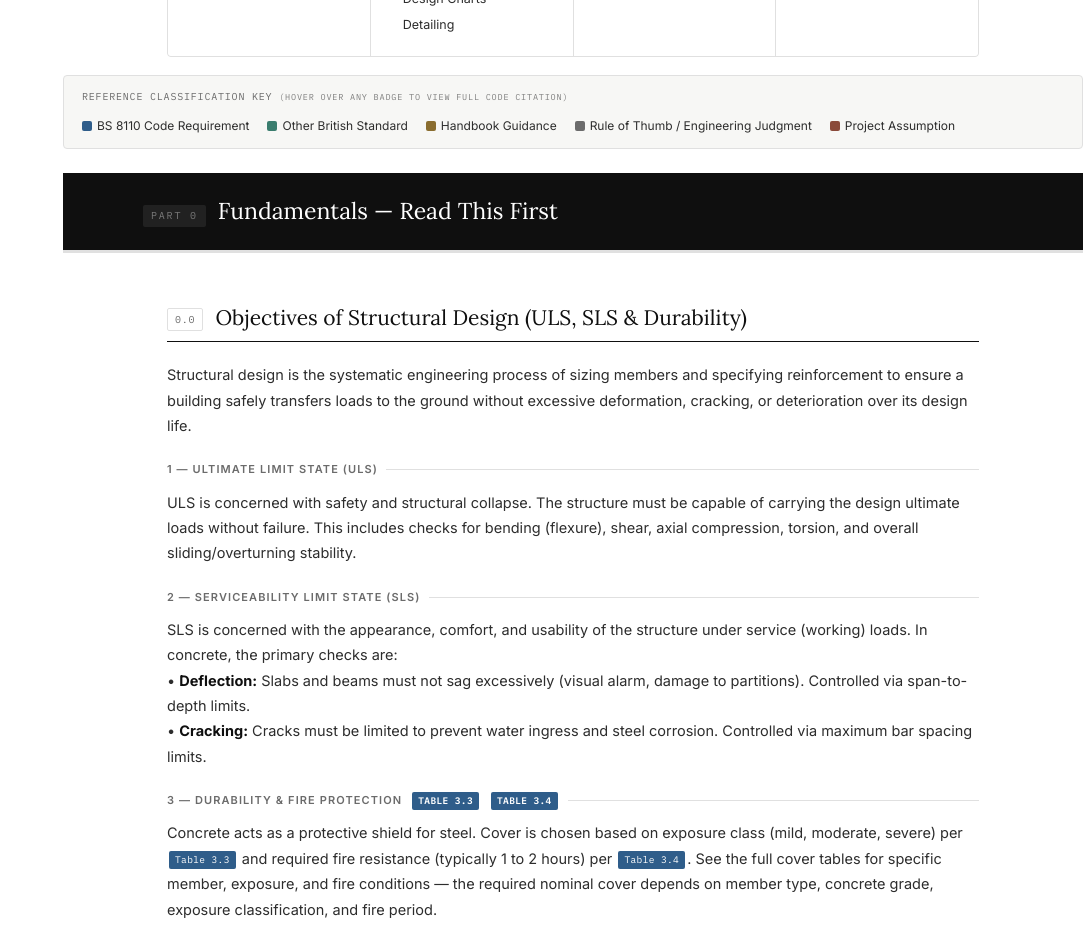
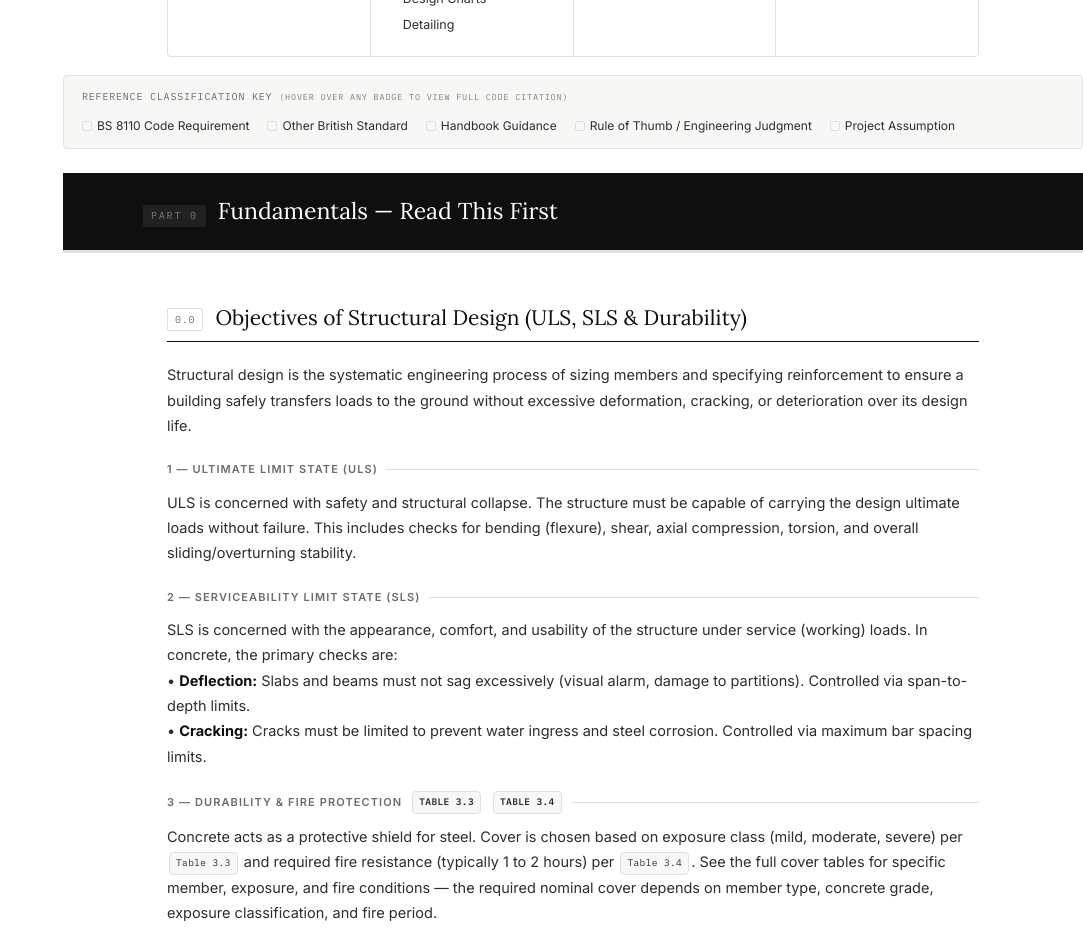
Before and after one commit to awojidejoseph0714-eng/manual-design, a Next.js app: page / in a window 1280 px wide. Shown: the part 1240-2175 px from the top of the page, without its empty margins (197-1280 px from the left). Built offline with nearby package versions, Linux system fonts and the light colour scheme; no server answers.

Commit message:
fix: Update UI colors to strict B/W and add subtle cross-reference anchor links

```diff
--- a/app/globals.css
+++ b/app/globals.css
@@ -336,28 +336,19 @@ p strong { color: var(--black); }
    ===================================== */
 /* Shared badge base */
 .cl, .ref-code, .ref-standard, .ref-handbook, .ref-thumb, .ref-assumption {
-  display: inline-block; color: var(--white);
-  font-family: var(--mono); font-size: 9.5px; padding: 1px 6px;
-  border-radius: 2px; letter-spacing: 0.04em;
+  display: inline-block; background: var(--light-bg); color: var(--dark-gray);
+  border: 1px solid var(--rule);
+  font-family: var(--mono); font-size: 9.5px; padding: 2px 6px;
+  border-radius: 4px; letter-spacing: 0.04em;
   vertical-align: middle; margin: 0 2px; white-space: nowrap;
   cursor: help;
-  transition: transform 0.15s ease, filter 0.15s ease, box-shadow 0.15s ease;
+  transition: all 0.15s ease;
 }
 .cl:hover, .ref-code:hover, .ref-standard:hover, .ref-handbook:hover, .ref-thumb:hover, .ref-assumption:hover {
-  filter: brightness(1.15);
-  box-shadow: 0 2px 4px rgba(0,0,0,0.25);
-  transform: translateY(-1px);
+  background: var(--black);
+  color: var(--white);
+  border-color: var(--black);
 }
-/* 1. BS 8110 Code Requirement — blueprint blue */
-.cl, .ref-code { background: var(--accent); }
-/* 2. Other British Standard (BS 6399, BS 648, etc.) — muted teal */
-.ref-standard { background: #3a7d6e; }
-/* 3. Handbook Guidance (Oyenuga, Arya, Reynolds) — warm amber */
-.ref-handbook { background: #8a6d2f; }
-/* 4. Rule of Thumb / Engineering Judgment — slate grey */
-.ref-thumb { background: var(--mid-gray); }
-/* 5. Project Assumption (worked examples) — soft red-brown */
-.ref-assumption { background: #8a4a3a; }
 
 /* =====================================
    REFERENCE LEGEND
@@ -380,12 +371,8 @@ p strong { color: var(--black); }
 .ref-legend-item .swatch {
   display: inline-block; width: 10px; height: 10px;
   border-radius: 2px;
+  background: var(--light-bg); border: 1px solid var(--rule);
 }
-.ref-legend-item .swatch.code { background: var(--accent); }
-.ref-legend-item .swatch.standard { background: #3a7d6e; }
-.ref-legend-item .swatch.handbook { background: #8a6d2f; }
-.ref-legend-item .swatch.thumb { background: var(--mid-gray); }
-.ref-legend-item .swatch.assumption { background: #8a4a3a; }
 
 /* =====================================
    CARDS
@@ -404,14 +391,15 @@ p strong { color: var(--black); }
    FORMULA / CODE BLOCK
    ===================================== */
 .formula {
-  background: var(--code-bg); color: var(--code-text);
+  background: var(--light-bg); color: var(--black);
+  border: 1px solid var(--rule);
   font-family: var(--mono); font-size: 12.5px;
   padding: 16px 20px; margin: 14px 0;
   border-radius: var(--radius); line-height: 2;
   overflow-x: auto; -webkit-overflow-scrolling: touch;
   white-space: pre;
 }
-.formula span { color: var(--code-yellow); }
+.formula span { color: var(--mid-gray); }
 
 /* =====================================
    TABLES
@@ -530,7 +518,7 @@ ul.check li::before {
 .building-card .ref-standard,
 .building-card .ref-handbook,
 .building-card .ref-thumb,
-.building-card .ref-assumption { background: rgba(255,255,255,0.15); color: var(--white); }
+.building-card .ref-assumption { background: var(--black); color: var(--white); border-color: var(--black); }
 
 /* =====================================
    GLOSSARY
--- a/app/page.tsx
+++ b/app/page.tsx
@@ -887,8 +887,8 @@ Check: Actual short span / d &le; Allowable span / d &rarr; Deflection is satisf
         <div class="section-header"><span class="step-num">STEP ST6</span><h2>Flexural Design &amp; Deflection</h2></div>
         <p>Stairs are designed identically to one-way solid slabs <span class="ref-code" title="BS 8110-1:1997">Cl. 3.10.1.1</span>.</p>
         <ul class="check">
-          <li><strong>Flexure:</strong> Calculate K = M / (b&middot;d&sup2;&middot;f<sub>cu</sub>), z, and A<sub>s</sub> exactly as a slab. The depth "d" is based on the waist thickness.</li>
-          <li><strong>Deflection Check:</strong> Check span/effective-depth ratio as per slabs. Because stairs often span 3-5m and have a waist of 150-200mm, deflection is usually the governing criteria <span class="ref-thumb">Deflection governs</span>.</li>
+          <li><strong>Flexure:</strong> Calculate K = M / (b&middot;d&sup2;&middot;f<sub>cu</sub>), z, and A<sub>s</sub> exactly as a <a href="#s6" style="color:inherit; text-decoration:underline; text-decoration-style:dotted; text-underline-offset:2px;" title="Go to Slabs Flexural Design">slab</a>. The depth "d" is based on the waist thickness.</li>
+          <li><strong>Deflection Check:</strong> Check span/effective-depth ratio as per <a href="#s8" style="color:inherit; text-decoration:underline; text-decoration-style:dotted; text-underline-offset:2px;" title="Go to Slabs Deflection Check">slabs</a>. Because stairs often span 3-5m and have a waist of 150-200mm, deflection is usually the governing criteria <span class="ref-thumb">Deflection governs</span>.</li>
           <li><strong>Shear:</strong> Shear is rarely critical for stairs due to their thickness relative to their span. Check v &le; v<sub>c</sub>.</li>
         </ul>
         <div class="backtotop"><a href="#top">&uarr; back to top</a></div>
@@ -1205,7 +1205,7 @@ Check: actual span/d &le; allowable span/d</div>
         <p>Where A<sub>c</sub> is the concrete area per meter, and A<sub>sc</sub> is the area of vertical steel per meter <span class="ref-code" title="BS 8110-1:1997">Cl. 3.9.3.6.2</span>.</p>
 
         <h3>Significant Bending (In-Plane or Out-of-Plane)</h3>
-        <p>For walls subjected to significant moments, design the cross-section similar to a column using strain compatibility or column interaction design charts <span class="ref-code" title="BS 8110-1:1997">Cl. 3.9.3.6.1</span>. If the wall is acting as a retaining wall, design a 1m strip as a cantilever beam for out-of-plane flexure.</p>
+        <p>For walls subjected to significant moments, design the cross-section similar to a <a href="#c5" style="color:inherit; text-decoration:underline; text-decoration-style:dotted; text-underline-offset:2px;" title="Go to Columns Bending">column</a> using strain compatibility or column interaction design charts <span class="ref-code" title="BS 8110-1:1997">Cl. 3.9.3.6.1</span>. If the wall is acting as a retaining wall, design a 1m strip as a cantilever beam for out-of-plane flexure.</p>
         <div class="backtotop"><a href="#top">&uarr; back to top</a></div>
       </section>
 
@@ -1215,7 +1215,7 @@ Check: actual span/d &le; allowable span/d</div>
         <ul class="check">
           <li>Check that v &le; 0.8&radic;f<sub>cu</sub> or 5 N/mm&sup2; (whichever is less) <span class="ref-code" title="BS 8110-1:1997">Cl. 3.9.3.8</span>.</li>
           <li>If v &le; v<sub>c</sub> + 0.4, provide minimum horizontal reinforcement (0.25% or 0.3%).</li>
-          <li>If v &gt; v<sub>c</sub> + 0.4, calculate required shear reinforcement exactly as for beams.</li>
+          <li>If v &gt; v<sub>c</sub> + 0.4, calculate required shear reinforcement exactly as for <a href="#b7" style="color:inherit; text-decoration:underline; text-decoration-style:dotted; text-underline-offset:2px;" title="Go to Beams Shear Design">beams</a>.</li>
         </ul>
         <div class="backtotop"><a href="#top">&uarr; back to top</a></div>
       </section>
@@ -1227,7 +1227,7 @@ Check: actual span/d &le; allowable span/d</div>
           <tr><td>Min Vertical Steel (Reinforced Wall)</td><td>0.4% of gross area (0.004Ac)</td><td><span class="ref-code" title="BS 8110-1:1997">Cl. 3.12.5.4</span></td></tr>
           <tr><td>Min Horizontal Steel</td><td>0.3% of gross area (0.25% if f<sub>y</sub>=460)</td><td><span class="ref-code" title="BS 8110-1:1997">Cl. 3.12.5.4</span></td></tr>
           <tr><td>Max Vertical Steel</td><td>4.0% of gross area (except at laps)</td><td><span class="ref-code" title="BS 8110-1:1997">Cl. 3.12.5.4</span></td></tr>
-          <tr><td>Requirement for Links</td><td>If vertical steel &gt; 2%, links MUST be provided (as per columns)</td><td><span class="ref-code" title="BS 8110-1:1997">Cl. 3.12.7.4</span></td></tr>
+          <tr><td>Requirement for Links</td><td>If vertical steel &gt; 2%, links MUST be provided (as per <a href="#c9" style="color:inherit; text-decoration:underline; text-decoration-style:dotted; text-underline-offset:2px;" title="Go to Columns Detailing">columns</a>)</td><td><span class="ref-code" title="BS 8110-1:1997">Cl. 3.12.7.4</span></td></tr>
         </table></div>
         <p>Bars should typically be arranged in two faces (two layers) if the wall thickness is greater than 150mm <span class="ref-thumb">Good detailing practice</span>.</p>
         <div class="backtotop"><a href="#top">&uarr; back to top</a></div>
@@ -1356,7 +1356,7 @@ h' and b' = effective depth to the compression reinforcement in each direction</
 
       <section id="c7">
         <div class="section-header"><span class="step-num">STEP C7</span><h2>Shear in Columns</h2></div>
-        <p>Columns rarely require shear reinforcement for gravity loads alone <span class="ref-thumb">Engineering guidance</span> &mdash; shear usually governs only in unbraced/sway frames under wind or seismic loading. Check using the same method as beams (Step B7).</p>
+        <p>Columns rarely require shear reinforcement for gravity loads alone <span class="ref-thumb">Engineering guidance</span> &mdash; shear usually governs only in unbraced/sway frames under wind or seismic loading. Check using the same method as <a href="#b7" style="color:inherit; text-decoration:underline; text-decoration-style:dotted; text-underline-offset:2px;" title="Go to Beams Shear Design">beams (Step B7)</a>.</p>
         <div class="formula">v = H / (b<sub>v</sub>d) &mdash; where H is the storey shear at that level
 Compare against v<sub>c</sub> from Table 3.8 (enhanced by axial compression)</div>
         <div class="backtotop"><a href="#top">&uarr; back to top</a></div>
```
